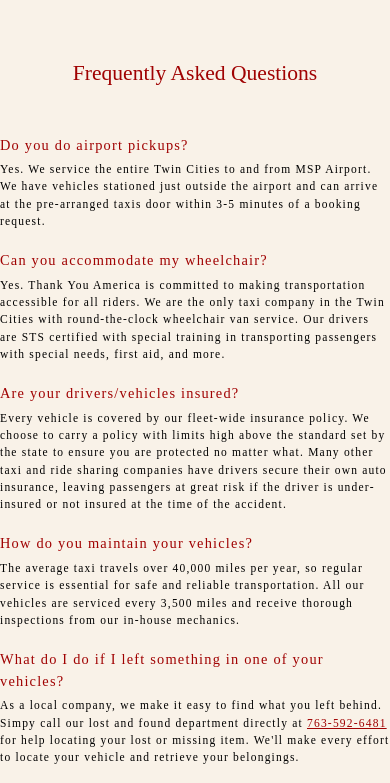
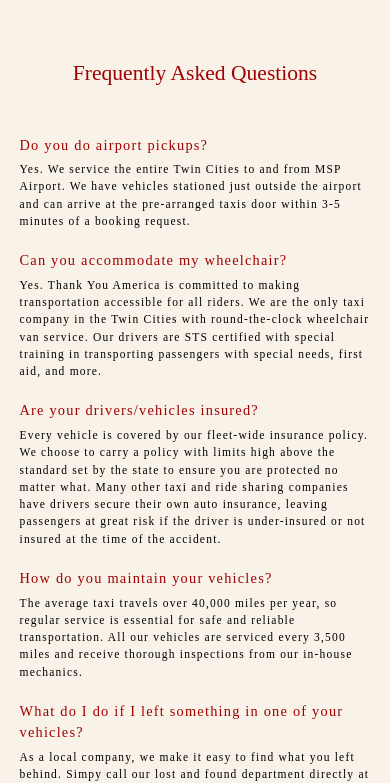
Before and after one commit to dawitayele-1/American-Taxi, a plain HTML site: page FAQ.html in a window 390 px wide. Shown: the part 65-848 px from the top of the page. Drawn offline with Linux system fonts and the light colour scheme; a web font is replaced by a local one.

Commit message:
media query

```diff
--- a/Responsive2.css
+++ b/Responsive2.css
@@ -10,5 +10,14 @@
 
     }
 
+    .contactustext,
+    .areatext,
+    .aboutus1,
+    .FAQ,
+    .ser1,
+    .testp {
+        width: 90%;
+    }
+
 
 }
```
